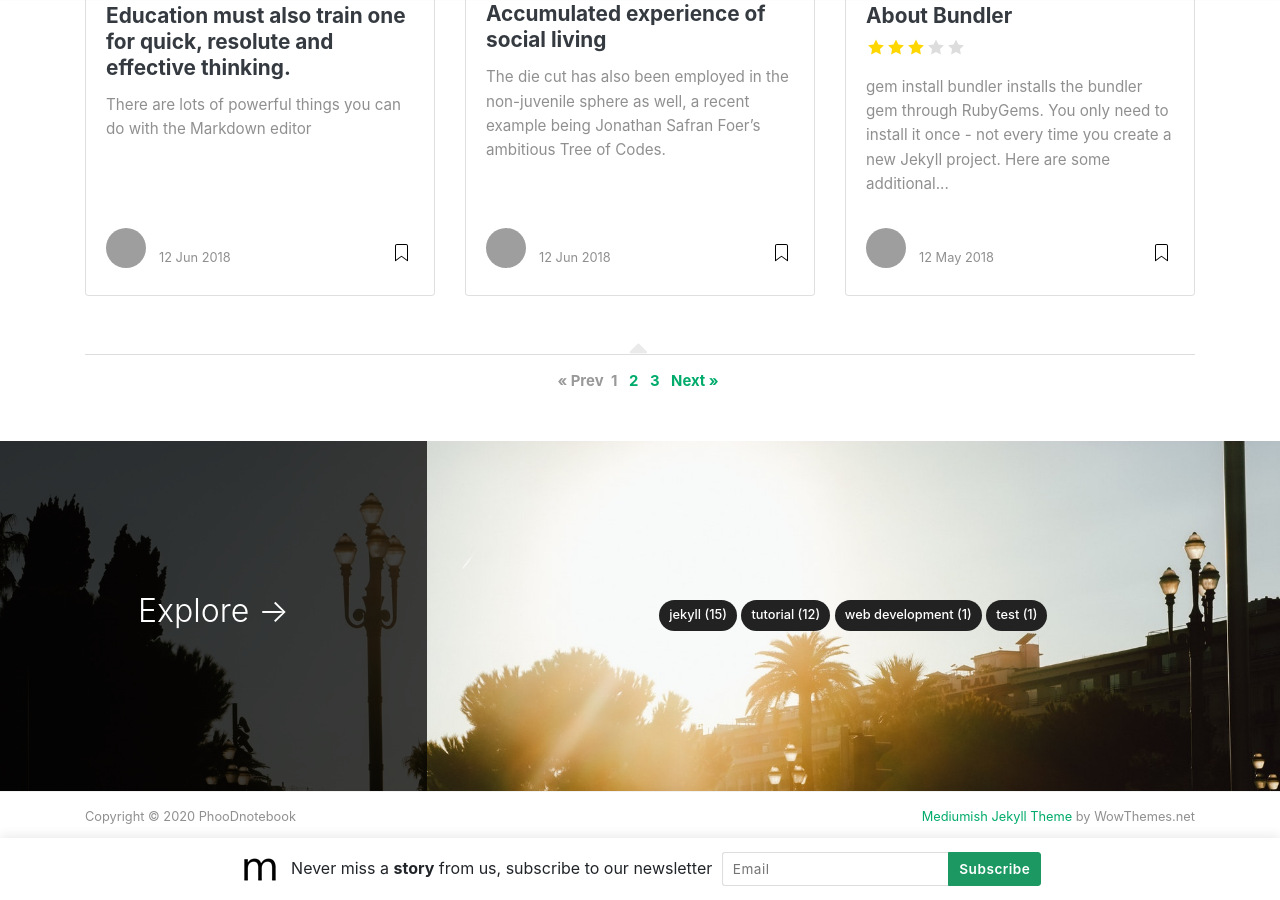
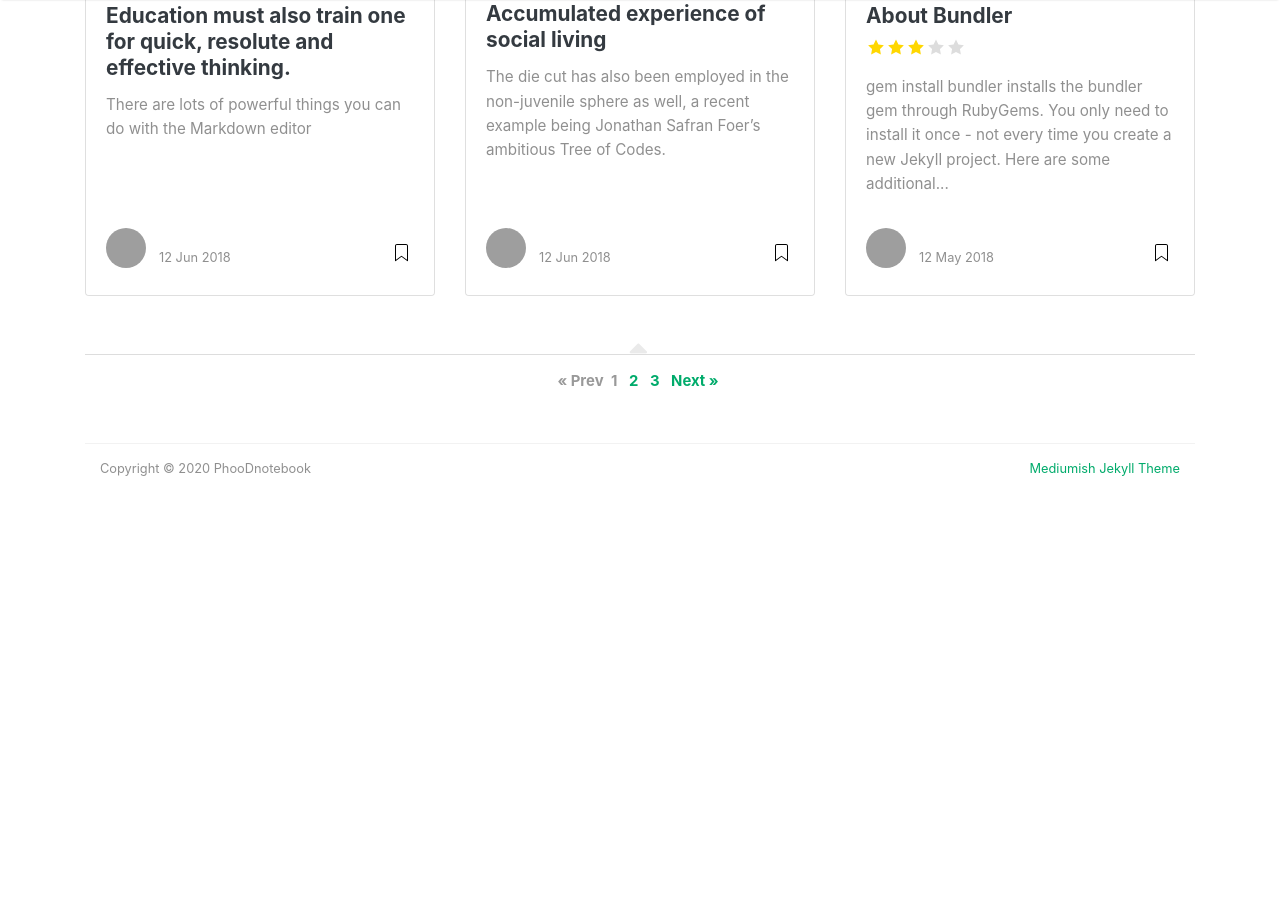
Before and after one commit to phoodnotebook/mediumish, a Jekyll site: the page built from index.html, in a window 1280 px wide and 900 px high, scrolled down 1540 px. Built offline with Jekyll 4.4.1, drawn with Linux system fonts in a browser that asks for light colours; nearby versions of some CDN libraries; the list of posts is cut into pages by our own code; after the commit the page ends 2092 px from its top, so only the background shows below that; grey boxes are pictures that could not be loaded.

Commit message:
change postbox

```diff
--- a/_layouts/default.html
+++ b/_layouts/default.html
@@ -75,9 +75,9 @@ ga('send', 'pageview');
                 <a class="nav-link" href="{{ site.baseurl }}/aboutme">About Me</a>
                 </li>
 
-                <li class="nav-item">
+                <!--<li class="nav-item">
                 <a class="nav-link" href="{{ site.baseurl }}/about">About</a>
-                </li>
+							</li>-->
 
                 <!--  <li class="nav-item">
                 <a target="_blank" class="nav-link" href="https://bootstrapstarter.com/bootstrap-templates/template-mediumish-bootstrap-jekyll/"> Docs</a>
@@ -130,7 +130,7 @@ ga('send', 'pageview');
 {% if site.mailchimp-list %}
 <!-- Bottom Alert Bar
 ================================================== -->
-<div class="alertbar">
+<!--<div class="alertbar">
 	<div class="container text-center">
 		<span><img src="{{ site.baseurl }}/{{ site.logo }}" alt="{{site.title}}"> &nbsp; Never miss a <b>story</b> from us, subscribe to our newsletter</span>
         <form action="{{site.mailchimp-list}}" method="post" name="mc-embedded-subscribe-form" class="wj-contact-form validate" target="_blank" novalidate>
@@ -143,11 +143,11 @@ ga('send', 'pageview');
 </div>
 {% endif %}
 
-</div>
+</div> -->
 
 <!-- Categories Jumbotron
 ================================================== -->
-<div class="jumbotron fortags">
+<!--<div class="jumbotron fortags">
 	<div class="d-md-flex h-100">
 		<div class="col-md-4 transpdark align-self-center text-center h-100">
             <div class="d-md-flex align-items-center justify-content-center h-100">
@@ -168,7 +168,7 @@ ga('send', 'pageview');
             {% assign categories_list = nil %}
 		</div>
 	</div>
-</div>
+</div> -->
 
 <!-- Begin Footer
 ================================================== -->
@@ -179,7 +179,7 @@ ga('send', 'pageview');
                 Copyright © {{ site.time | date: "%Y" }} {{ site.name }}
             </div>
             <div class="col-md-6 col-sm-6 text-center text-lg-right">
-                <a target="_blank" href="https://www.wowthemes.net/mediumish-free-jekyll-template/">Mediumish Jekyll Theme</a> by WowThemes.net
+                <a target="_blank" href="https://www.wowthemes.net/mediumish-free-jekyll-template/">Mediumish Jekyll Theme</a>
             </div>
         </div>
     </div>
@@ -204,9 +204,9 @@ ga('send', 'pageview');
 
 <script src="{{ site.baseurl }}/assets/js/ie10-viewport-bug-workaround.js"></script>
 
-{% if page.layout == 'post' %}
+<!--{% if page.layout == 'post' %}
 <script id="dsq-count-scr" src="//{{site.disqus}}.disqus.com/count.js"></script>
-{% endif %}
+{% endif %}-->
 
 </body>
 </html>
```
